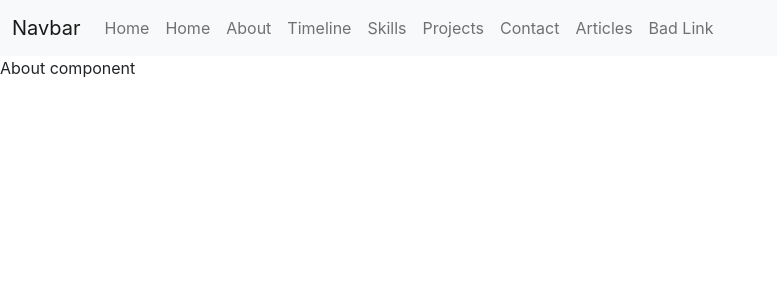
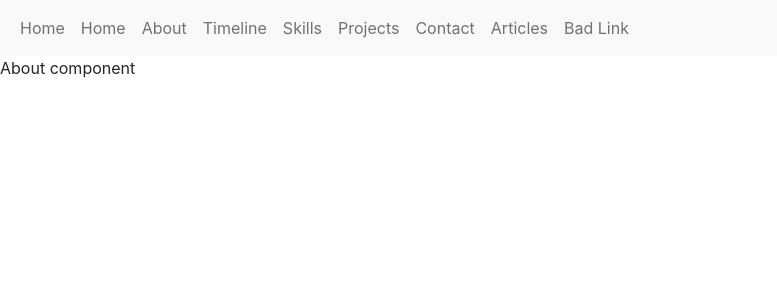
Before and after one commit to agnKomorowska/personal-website, a React (Create React App) app: page /about in a window 1280 px wide. Shown: the top 300 px of the page, without its empty margins (0-777 px from the left). Built offline with nearby package versions, Linux system fonts and the light colour scheme.

Commit message:
remove brand from navbar

```diff
--- a/src/components/navigation/Navigation.js
+++ b/src/components/navigation/Navigation.js
@@ -5,14 +5,13 @@
 
     render() {
         return (
-            <nav class="navbar navbar-expand-lg navbar-light bg-light">
-                <div class="container-fluid">
-                    <button class="navbar-toggler" type="button" data-bs-toggle="collapse" data-bs-target="#navbarTogglerDemo03" aria-controls="navbarTogglerDemo03" aria-expanded="false" aria-label="Toggle navigation">
-                    <span class="navbar-toggler-icon"></span>
+            <nav className="navbar navbar-expand-lg navbar-light bg-light">
+                <div className="container-fluid">
+                    <button className="navbar-toggler" type="button" data-bs-toggle="collapse" data-bs-target="#navbarTogglerDemo03" aria-controls="navbarTogglerDemo03" aria-expanded="false" aria-label="Toggle navigation">
+                        <span className="navbar-toggler-icon"></span>
                     </button>
-                    <a class="navbar-brand" href="#">Navbar</a>
-                    <div class="collapse navbar-collapse" id="navbarTogglerDemo03">
-                    <ul class="navbar-nav me-auto mb-2 mb-lg-0">
+                    <div className="collapse navbar-collapse" id="navbarTogglerDemo03">
+                        <ul className="navbar-nav me-auto mb-2 mb-lg-0">
                         <li class="nav-item"> <Link className="nav-link" to="/">Home</Link> </li>
                         <li class="nav-item"> <Link className="nav-link" to="/">Home</Link> </li>
                         <li class="nav-item"> <Link className="nav-link" to="/about">About</Link> </li>
```
